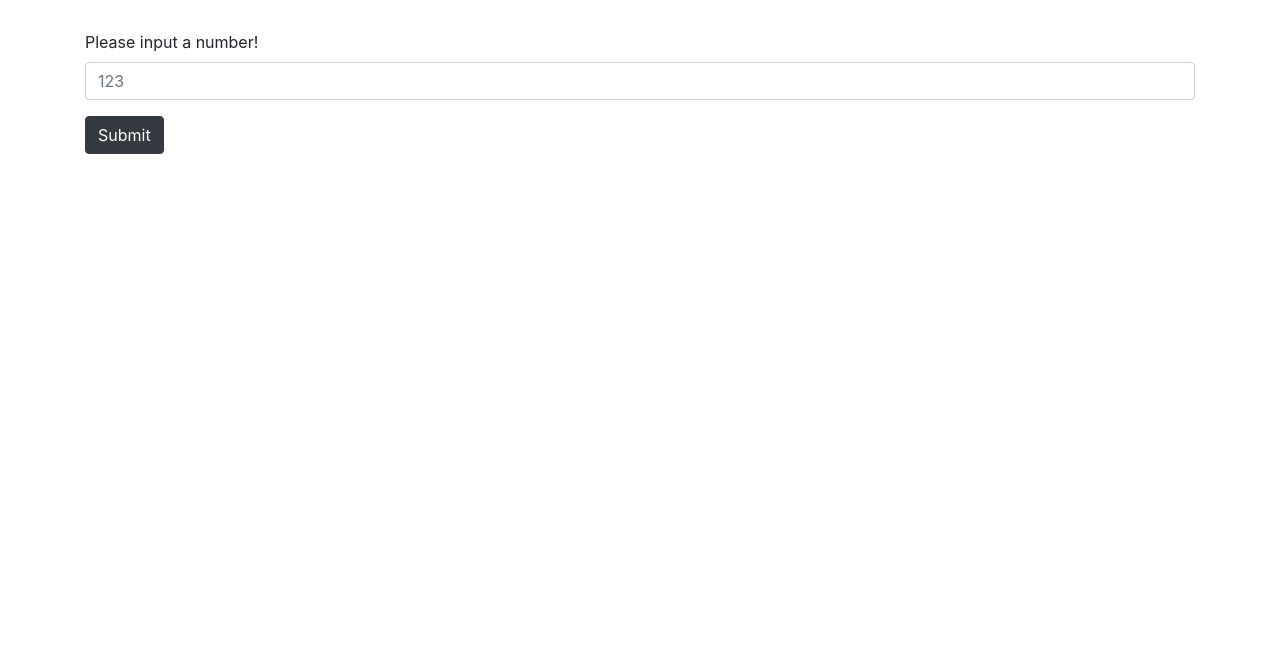
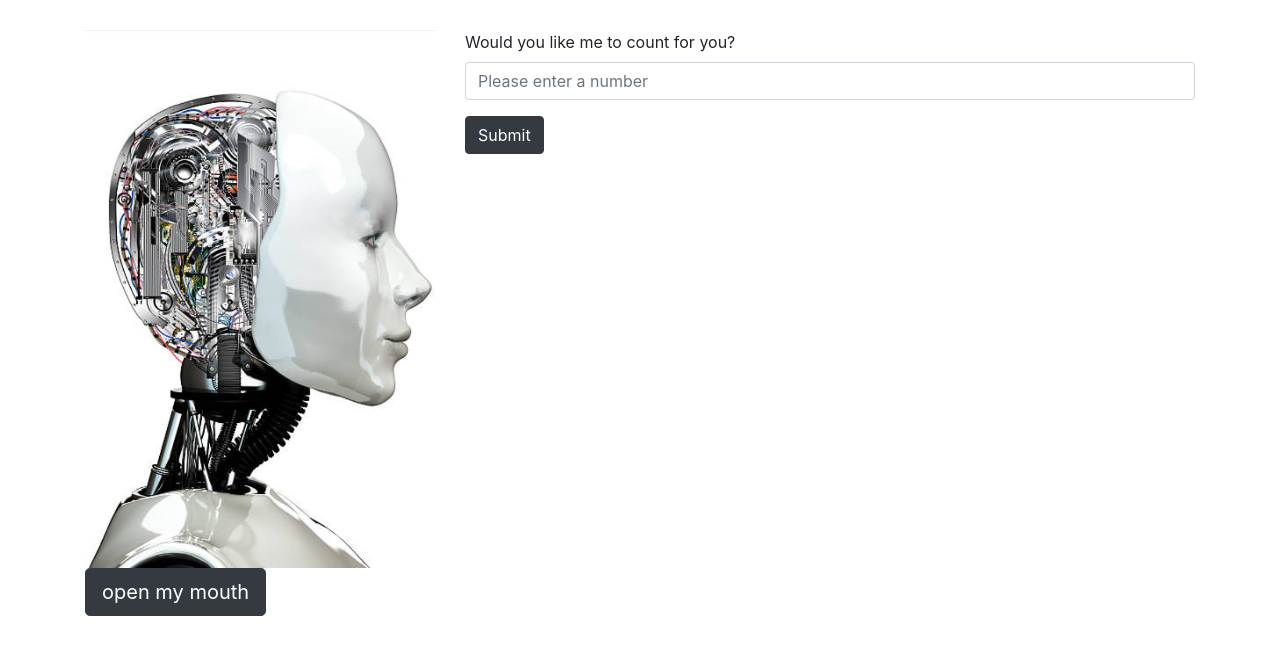
Before and after one commit to dlinds/Mr-Robogers-Neighborhood, a plain HTML site: page index.html in a window 1280 px wide. Drawn offline with Linux system fonts and the light colour scheme.

Commit message:
make the robot appear to speak the result

```diff
--- a/css/styles.css
+++ b/css/styles.css
@@ -1,3 +1,10 @@
 #robot-container {
   padding-top: 30px;
 }
+
+#robot-head-img {
+  max-width: 100%;
+}
+#robot-paragraph {
+  padding-top: 200px;
+}
--- a/index.html
+++ b/index.html
@@ -9,16 +9,22 @@
 </head>
 <body>
   <div class="container" id="robot-container">
-    <form id="ask-the-robot">
-      <div class="form-group">
-        <label for="user-input">Please input a number!</label>
-        <input id="user-input" class="form-control" placeholder="123">
+    <div class="row" id="robot-results">
+      <div class=col-4>
+        <img src="img/robot-not-talking.png" id="robot-head-img" alt="image of a robot head">
+        <div class="btn btn-dark btn-lg" id="toggle-mouth">open my mouth</div>
       </div>
-      <button class="btn btn-dark">Submit</button>
-    </form>
-    <div id="robot-results">
-      <p id="robot-paragraph"></p>
-    </div>
+      <div class=col-8>
+        <form id="ask-the-robot">
+          <div class="form-group">
+            <label for="user-input">Would you like me to count for you?</label>
+            <input id="user-input" class="form-control" placeholder="Please enter a number">
+          </div>
+          <button type="submit" class="btn btn-dark">Submit</button>
+        </form>
+        <p id="robot-paragraph"></p>
+     </div>
+   </div>
   </div>
 </body>
 </html>
--- a/js/scripts.js
+++ b/js/scripts.js
@@ -41,8 +41,22 @@ function robotizeTheNumber (numInput) {
 $(document).ready(function() {
 	$("form#ask-the-robot").submit(function(event) {
     event.preventDefault();
-    $("#robot-paragraph").text(robotizeTheNumber($("#user-input").val()));
+    $("#robot-paragraph").text($("#user-input").val()+ ": " + robotizeTheNumber($("#user-input").val()));
+    $("#robot-head-img").attr("src", "../img/robot-talk.jpg");
     $("#user-input").val("");
-})
+  });
+
+  $("#toggle-mouth").click(function() {
+    if ($("#robot-head-img").attr("src") === "img/robot-not-talking.png") {
+      $("#robot-head-img").attr("src", "img/robot-talk.jpg");
+      $("#toggle-mouth").text("Close my Mouth");
+    } else if ($("#robot-head-img").attr("src") === "img/robot-talk.jpg") {
+      $("#robot-head-img").attr("src", "img/robot-not-talking.png");
+      $("#toggle-mouth").text("Open my Mouth");
+    }
+  });
 
 });
+
+
+//$("#language-suggestion-img").attr("src", "src here");
```
